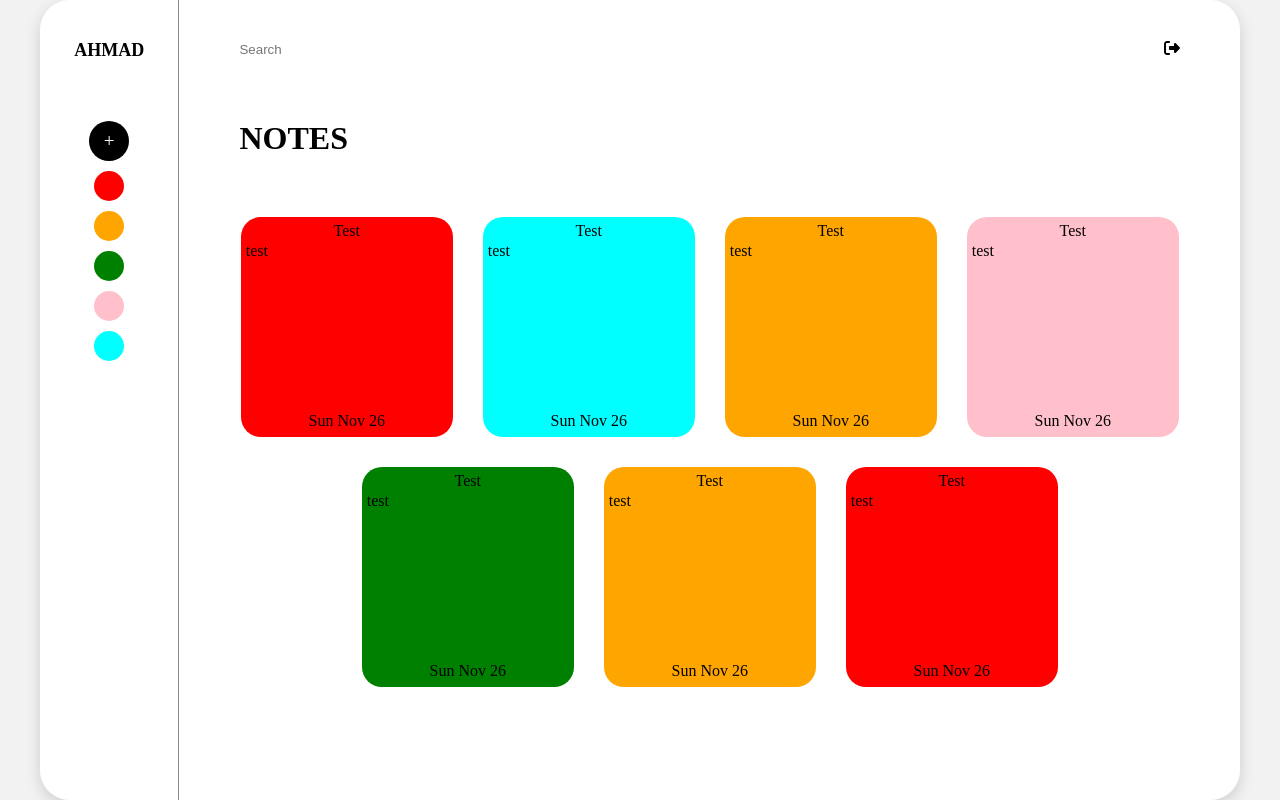
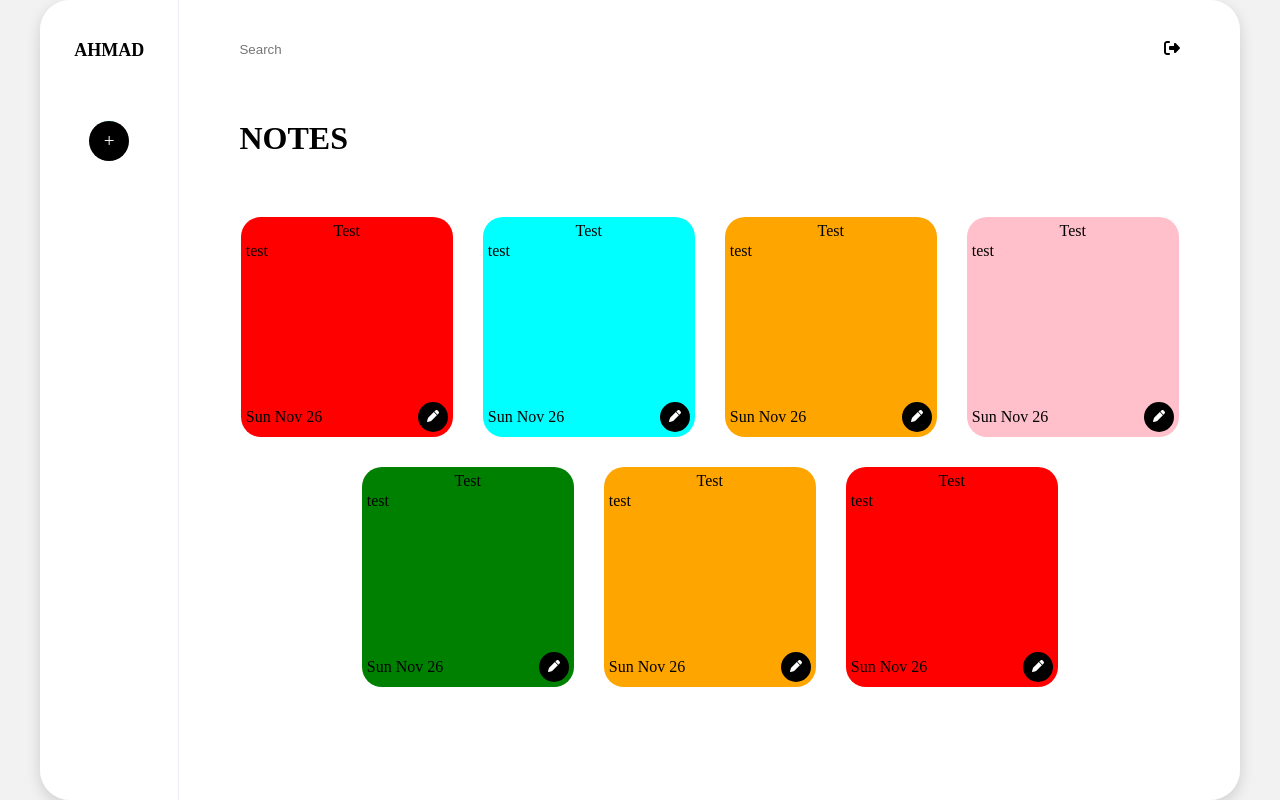
Before and after one commit to ahmad-hawchar/NotePad-MEAN, an Angular app: page / in a window 1280 px wide. Built offline with nearby package versions, Linux system fonts and the light colour scheme.

Commit message:
added add note and edit note

```diff
--- /dev/null
+++ b/src/app/ListPage/interfaces/colors.ts
@@ -0,0 +1,7 @@
+export interface colors {
+    red: number,
+    orange: number,
+    green: number,
+    pink: number,
+    cyan: number,
+}
--- /dev/null
+++ b/src/app/ListPage/interfaces/list.ts
@@ -0,0 +1,8 @@
+export interface list {
+    _id: string;
+    title: string,
+    textContent: string,
+    color: string,
+    date: string,
+    editing: boolean
+}
--- a/src/app/ListPage/pages/list/list.component.css
+++ b/src/app/ListPage/pages/list/list.component.css
@@ -15,7 +15,7 @@
     width: 160px;
     min-height: 100vh;
     padding-top: 40px;
-    border-right: 1px solid #888889;
+    border-right: 1px solid #eaeef2;
     background-color: white;
     border-radius: 30px 0 0 30px;
     text-align: center;
@@ -31,7 +31,16 @@
     font-weight: 700;
 }
 
+.animation-container {
+    display: flex;
+    flex-direction: column;
+    align-items: center;
+    overflow: hidden;
+    min-height: 300px;
+}
+
 .add-button {
+    cursor: pointer;
     border-radius: 100%;
     width: 40px;
     height: 40px;
@@ -42,18 +51,29 @@
     align-items: center;
     font-size: larger;
     margin-bottom: 10px;
+    z-index: 10;
 }
 
 .colors-container {
     display: flex;
     flex-direction: column;
-    gap: 10px;
+    gap: 40x;
 }
 
 .colors-container>div {
+    position: relative;
+}
+
+.color {
+    position: absolute;
+    top: -120px;
+    left: 50%;
+    transform: translate(-50%, 0);
     width: 30px;
     height: 30px;
+    cursor: pointer;
     border-radius: 100%;
+    transition: 1s;
 }
 
 .notes-container {
@@ -111,10 +131,41 @@
 }
 
 .card-content {
-    height: calc(100% - 40px);
+    height: calc(100% - 50px);
 }
 
 .card-date {
-    height: 20px;
+    height: 30px;
     text-align: center;
+    display: flex;
+    justify-content: space-between;
+    align-items: center;
 }
+
+.edit-btn {
+    width: 30px;
+    height: 30px;
+    border-radius: 100%;
+    background-color: black;
+    border: 0;
+}
+
+.titleEdit {
+    background-color: transparent;
+    border: 0;
+    color: rgb(80, 80, 80);
+}
+
+.contentEdit {
+    resize: none;
+    width: 100%;
+    height: 100%;
+    background-color: transparent;
+    border: 0;
+    color: rgb(80, 80, 80);
+}
+
+.contentEdit::placeholder,
+.titleEdit::placeholder {
+    color: rgb(80, 80, 80);
+}
--- a/src/app/ListPage/pages/list/list.component.html
+++ b/src/app/ListPage/pages/list/list.component.html
@@ -2,15 +2,34 @@
     <div class="global-page-container">
         <div class="sidebar">
             <div class="logo">AHMAD</div>
-            <div class="add-button">
-                +
-            </div>
-            <div class="colors-container">
-                <div style="background-color: red"></div>
-                <div style="background-color: orange;"></div>
-                <div style="background-color: green;"></div>
-                <div style="background-color: pink;"></div>
-                <div style="background-color: cyan;"></div>
+            <div class="animation-container">
+                <div class="add-button" (click)="handleColors()">
+                    +
+                </div>
+                <div class="colors-container">
+                    <div>
+                        <div class="color" style="background-color: red" [style.translate]="'0 '+top.red+'px'"
+                            (click)="handleAddNote('red')"></div>
+                    </div>
+                    <div>
+                        <div class="color" style="background-color: orange" [style.translate]="'0 '+top.orange+'px'"
+                            (click)="handleAddNote('orange')">
+                        </div>
+                    </div>
+                    <div>
+                        <div class="color" style="background-color: green" [style.translate]="'0 '+top.green+'px'"
+                            (click)="handleAddNote('green')">
+                        </div>
+                    </div>
+                    <div>
+                        <div class="color" style="background-color: pink" [style.translate]="'0 '+top.pink+'px'"
+                            (click)="handleAddNote('pink')"></div>
+                    </div>
+                    <div>
+                        <div class="color" style="background-color: cyan" [style.translate]="'0 '+top.cyan+'px'"
+                            (click)="handleAddNote('cyan')"></div>
+                    </div>
+                </div>
             </div>
         </div>
         <div class="notes-container">
@@ -26,9 +45,42 @@
                 <div class="title">NOTES</div>
                 <div class="note-cards-container">
                     <div class="note-card" *ngFor="let note of notes" [style.background-color]="note.color">
-                        <div class="card-title">{{note.title}}</div>
-                        <div class="card-content">{{note.textContent}}</div>
-                        <div class="card-date">{{note.date}}</div>
+
+                        <div class="card-title">
+                            <span [style.display]="!note.editing?'none':'inline'">
+                                <input #titleinput type="text" maxlength="23" placeholder="enter a title"
+                                    [value]="note.textContent" class="titleEdit" />
+                            </span>
+                            <span *ngIf="!note.editing">{{note.textContent}}</span>
+                        </div>
+
+                        <div class="card-content">
+                            <span [style.display]="!note.editing?'none':'inline'">
+                                <textarea #contentinput type="text" maxlength="270" class="contentEdit"
+                                    placeholder="enter text">{{note.textContent}}</textarea>
+                            </span>
+                            <span *ngIf="!note.editing">{{note.textContent}}</span>
+                        </div>
+
+                        <div class="card-date">
+                            {{note.date}}
+                            <button class="edit-btn" *ngIf="!note.editing;else save" (click)="note.editing=true">
+                                <svg xmlns="http://www.w3.org/2000/svg" height="12" width="12" viewBox="0 0 512 512">
+                                    <path fill="#ffffff"
+                                        d="M362.7 19.3L314.3 67.7 444.3 197.7l48.4-48.4c25-25 25-65.5 0-90.5L453.3 19.3c-25-25-65.5-25-90.5 0zm-71 71L58.6 323.5c-10.4 10.4-18 23.3-22.2 37.4L1 481.2C-1.5 489.7 .8 498.8 7 505s15.3 8.5 23.7 6.1l120.3-35.4c14.1-4.2 27-11.8 37.4-22.2L421.7 220.3 291.7 90.3z" />
+                                </svg>
+                            </button>
+                            <ng-template #save>
+                                <button class="edit-btn"
+                                    (click)="note.editing=false;handleEdit(note._id,titleinput.value,contentinput.value,note.color)">
+                                    <svg xmlns="http://www.w3.org/2000/svg" height="16" width="14"
+                                        viewBox="0 0 448 512">
+                                        <path fill="#ffffff"
+                                            d="M438.6 105.4c12.5 12.5 12.5 32.8 0 45.3l-256 256c-12.5 12.5-32.8 12.5-45.3 0l-128-128c-12.5-12.5-12.5-32.8 0-45.3s32.8-12.5 45.3 0L160 338.7 393.4 105.4c12.5-12.5 32.8-12.5 45.3 0z" />
+                                    </svg>
+                                </button>
+                            </ng-template>
+                        </div>
                     </div>
                 </div>
             </div>
--- a/src/app/ListPage/pages/list/list.component.ts
+++ b/src/app/ListPage/pages/list/list.component.ts
@@ -1,25 +1,87 @@
 import { Component } from '@angular/core';
 import { CommonModule } from '@angular/common';
 import { Router } from '@angular/router';
+import { colors } from '../../interfaces/colors';
+import { list } from '../../interfaces/list';
+import { userService } from '../../services/user.service';
+import { HttpClientModule } from '@angular/common/http';
 
 @Component({
   selector: 'app-list',
   standalone: true,
-  imports: [CommonModule],
+  imports: [CommonModule, HttpClientModule],
   templateUrl: './list.component.html',
   styleUrl: './list.component.css'
 })
 export class ListComponent {
-  constructor(private router: Router) { }
-  notes: { title: string, textContent: string, color: string, date: string }[] = [
-    { title: "test", textContent: "test", color: "red", date: Date().substring(0, 10) },
-    { title: "test", textContent: "test", color: "cyan", date: Date().substring(0, 10) },
-    { title: "test", textContent: "test", color: "orange", date: Date().substring(0, 10) },
-    { title: "test", textContent: "test", color: "pink", date: Date().substring(0, 10) },
-    { title: "test", textContent: "test", color: "green", date: Date().substring(0, 10) },
-    { title: "test", textContent: "test", color: "orange", date: Date().substring(0, 10) },
-    { title: "test", textContent: "test", color: "red", date: Date().substring(0, 10) }
+  constructor(private router: Router, private userService: userService) { }
+  toggleColors: boolean = false;
+  top: colors = {
+    red: 70,
+    orange: 70,
+    green: 70,
+    pink: 70,
+    cyan: 70,
+  };
+
+  notes: list[] = [
+    { _id: "1", title: "test", textContent: "test", color: "red", date: Date().substring(0, 10), editing: false },
+    { _id: "2", title: "test", textContent: "test", color: "cyan", date: Date().substring(0, 10), editing: false },
+    { _id: "3", title: "test", textContent: "test", color: "orange", date: Date().substring(0, 10), editing: false },
+    { _id: "4", title: "test", textContent: "test", color: "pink", date: Date().substring(0, 10), editing: false },
+    { _id: "5", title: "test", textContent: "test", color: "green", date: Date().substring(0, 10), editing: false },
+    { _id: "6", title: "test", textContent: "test", color: "orange", date: Date().substring(0, 10), editing: false },
+    { _id: "7", title: "test", textContent: "test", color: "red", date: Date().substring(0, 10), editing: false }
   ]
+  handleColors() {
+    this.toggleColors = !this.toggleColors;
+    if (!this.toggleColors) {
+      this.top = {
+        red: 70,
+        orange: 70,
+        green: 70,
+        pink: 70,
+        cyan: 70,
+      };
+    } else {
+      this.top = {
+        red: 130,
+        orange: 170,
+        green: 210,
+        pink: 250,
+        cyan: 290,
+      };
+    }
+
+  }
+
+  handleAddNote(color: string) {
+    let temp = { _id: "", title: "", textContent: "", color: color, date: Date().substring(0, 10), editing: true };
+    this.notes.unshift(temp);
+  }
+
+  handleEdit(id: string, title: string, content: string, color: string) {
+    if (id != "")
+      this.userService.editList(id, title, content).subscribe({
+        next: (e: any) => {
+          console.log(e)
+        },
+        error: (e: any) => {
+          console.log(e)
+        }
+      })
+    else {
+      this.userService.addToList(content, title, color).subscribe({
+        next: (e: any) => {
+          console.log(e)
+        },
+        error: (e: any) => {
+          console.log(e)
+        }
+      })
+    }
+  }
+
   logout() {
     localStorage.clear();
     this.router.navigateByUrl("/authentication")
```
Also changed, not shown: src/app/ListPage/services/user.service.ts (+13 -10 lines).
